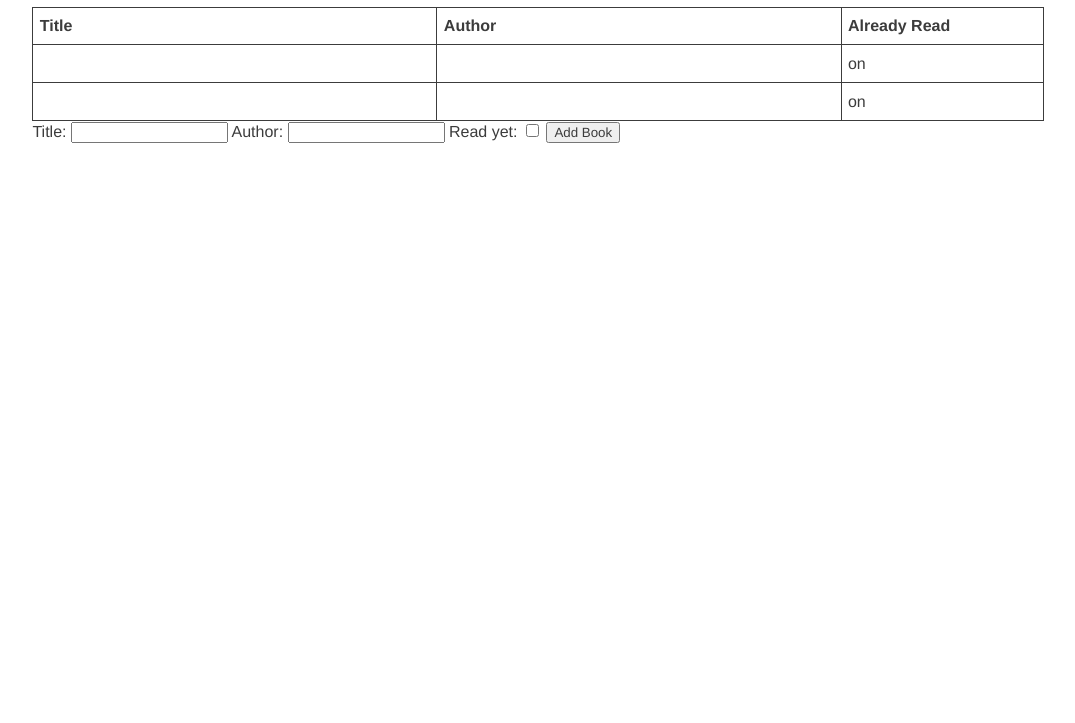
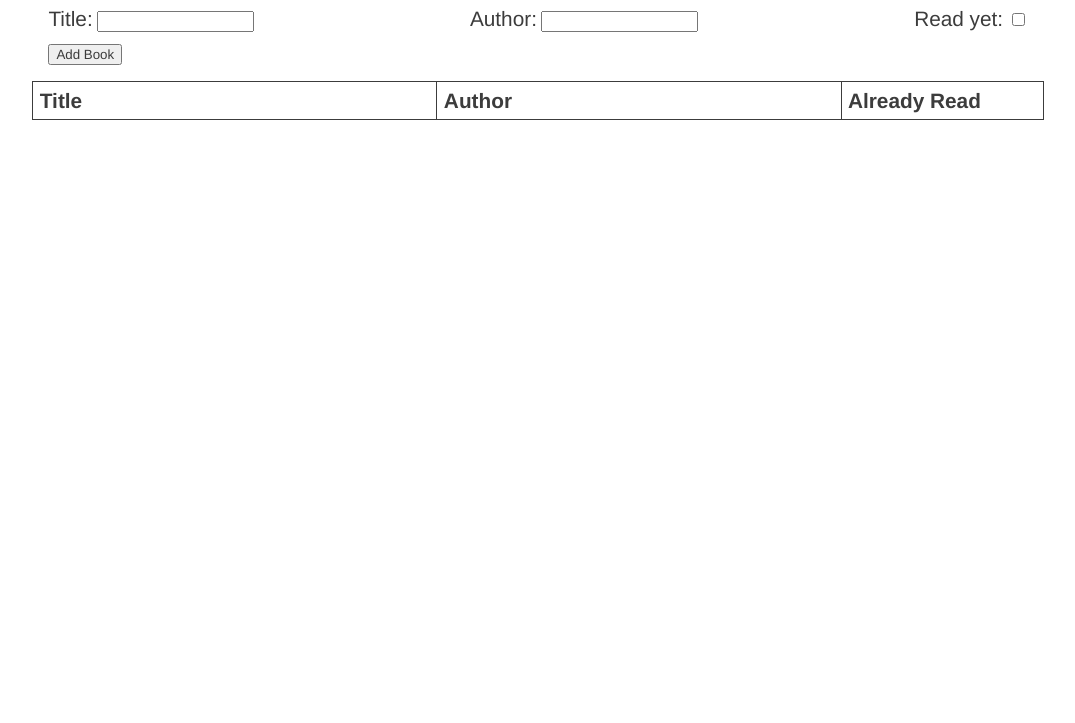
Before and after one commit to henryclyde/library, a plain HTML site: page index.html in a window 1280 px wide. Shown: the part 77-800 px from the top of the page, without its empty margins (102-1177 px from the left). Drawn offline with Linux system fonts and the light colour scheme.

Commit message:
styled table, added form

```diff
--- a/index.html
+++ b/index.html
@@ -9,7 +9,28 @@
 </head>
 <body>
     <div class="container">
+
         <h1>My Library</h1>
+        <div class="form">
+            <form action="" method="post">
+                <div>
+                    <label for="title">Title:</label>
+                    <input type="text" name="title" id="title">
+                </div>
+                <div>
+                    <label for="author">Author:</label>
+                    <input type="text" name="author" id="author">
+                </div>
+                <div>
+                    <label for="read">Read yet:</label>
+                    <input type="checkbox" name="read" id="read">
+                </div>
+                <div class="break"></div>
+                <div>
+                    <input type="button" value="Add Book" id="submit">
+                </div>
+            </form>
+        </div>
         <table class="libraryTable">
             <colgroup>
                 <col span="1" style="width:40%;">
@@ -23,20 +44,7 @@
                 <th>Already Read</th>
             </tr>
         </table>
-        <div>
-            <form action="" method="post">
-                <label for="title">Title:</label>
-                <input type="text" name="title" id="title">
 
-                <label for="author">Author:</label>
-                <input type="text" name="author" id="author">
-
-                <label for="read">Read yet:</label>
-                <input type="checkbox" name="read" id="read">
-
-                <input type="button" value="Add Book" id="submit">
-            </form>
-        </div>
 
     </div>
 </body>
--- a/script.js
+++ b/script.js
@@ -9,17 +9,14 @@ function Book(title,author,readYet) {
 }
 
 function addBook() {
-    // let title = prompt("What book would you like to add?");
-    // let author = prompt(`Who is the author of "${title}"`);
-    // let readYet = prompt(`Have you read "${title}" yet? (yes/no)`);
     let title = document.getElementById("title").value;
     let author = document.getElementById("author").value;
-    let readYet = document.getElementById("read").value;
+    let readYet = document.getElementById("read");
     const newBook = new Book(title,author,readYet);
     myLibrary.push(newBook);
     let titleText = document.createTextNode(`${myLibrary[myLibrary.length-1].title}`);
     let authorText = document.createTextNode(`${myLibrary[myLibrary.length-1].author}`);
-    let readText = document.createTextNode(`${myLibrary[myLibrary.length-1].readYet}`);
+    let readText =  document.createTextNode(`${readYet.checked === true ? "Yes" : "No"}`);
     addBookToTable(titleText,authorText,readText);
 }
 
@@ -50,7 +47,3 @@ function populateBooks() {
         addBookToTable(titleText,authorText,readText);
     }
 }
-
-addBook();
-populateBooks();
-console.log(myLibrary);
--- a/styles.css
+++ b/styles.css
@@ -1,6 +1,26 @@
 * {
     font-family: Helvetica, Roboto, arial;
     color: rgb(60,60,60);
+
+}
+
+table,label {
+    font-size: 1.3rem;
+}
+
+.break {
+    flex-basis: 100%;
+    height: 0;
+}
+
+form {
+    margin: 1rem;
+    text-align: center;
+    width: auto;
+    display: flex;
+    flex-wrap: wrap;
+    gap: 0.4rem;
+    justify-content: space-between;
 
 }
 
```
